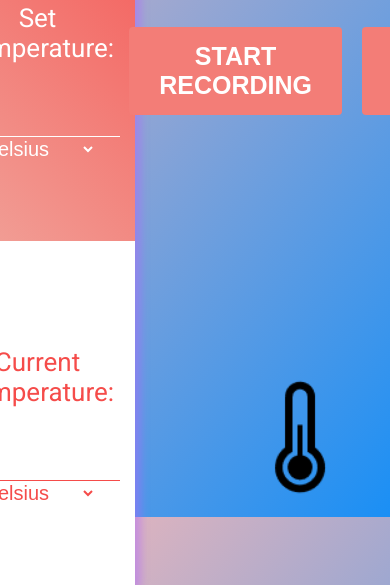
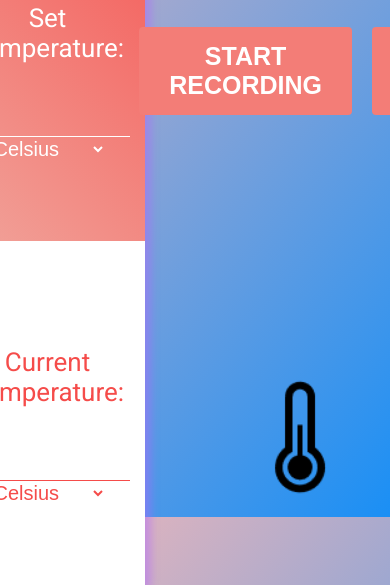
Before and after one commit to ShirleyCheng88/ShirleyCheng88.github.io, a plain HTML site: page index.html in a window 390 px wide. Shown: the part 327-912 px from the top of the page. Drawn offline with nearby package versions, Linux system fonts and the light colour scheme.

Commit message:
update4.19

```diff
--- a/static/css/styles.css
+++ b/static/css/styles.css
@@ -30,6 +30,14 @@ body {
 
 
 }
+
+@media only screen and (max-width: 768px) {
+  .container {
+    width: 100%;
+    padding: 0 10px;
+  }
+}
+
 
 .top {
   background-image: linear-gradient(45deg, #f1a49b, #f54c4a);
```
